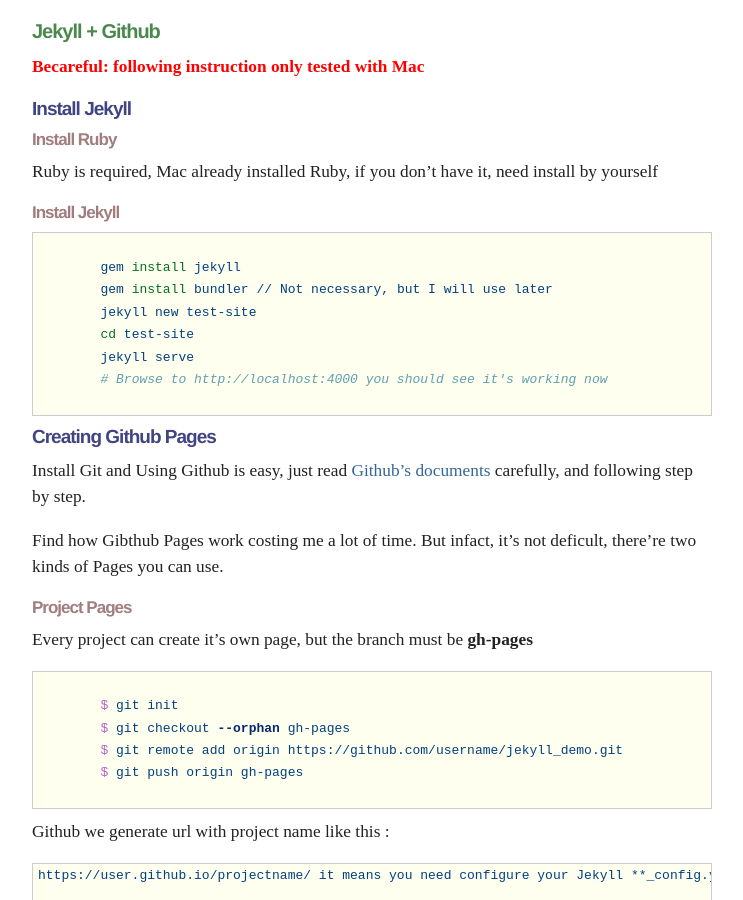
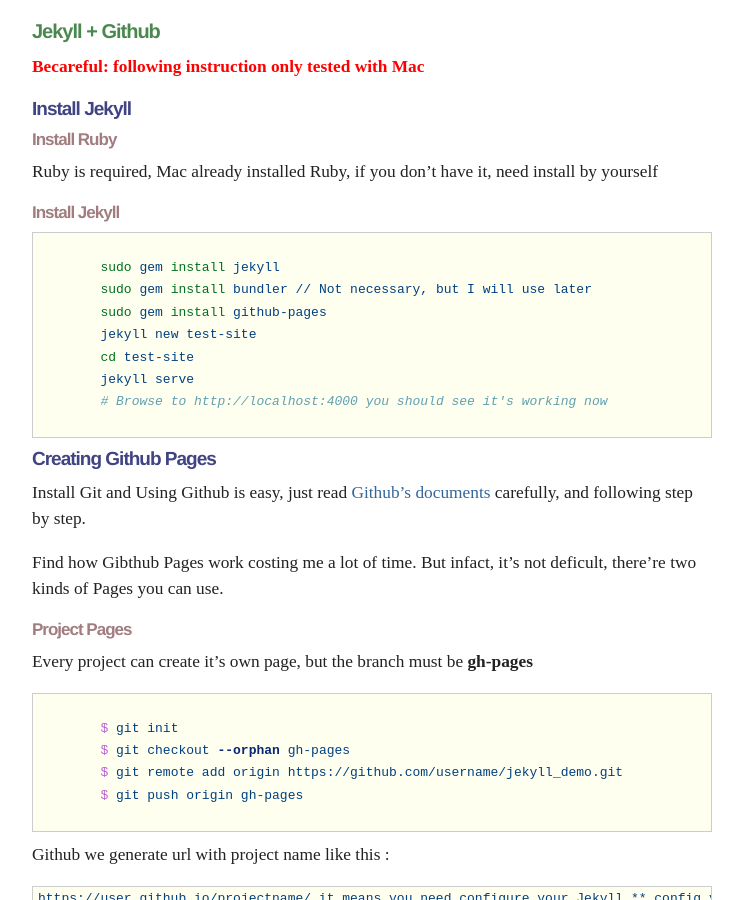
Before and after one commit to villim/villim.github.io, a Jekyll site: the page built from _posts/2014-06-12-write-blog-as-programmer.md, in a window 1280 px wide and 900 px high, scrolled down 1072 px. Shown: the whole window, without its empty margins (143-886 px from the left). Built offline with Jekyll 4.4.1, drawn with Linux system fonts in a browser that asks for light colours; nearby versions of some CDN libraries; Markdown is read by kramdown in place of the engine named in the settings.

Commit message:
update jekyll install instruction

```diff
--- a/_posts/2014-06-12-write-blog-as-programmer.md
+++ b/_posts/2014-06-12-write-blog-as-programmer.md
@@ -43,8 +43,9 @@
 ##### Install Jekyll
 {% highlight bash %}
 
-	gem install jekyll
-	gem install bundler // Not necessary, but I will use later
+	sudo gem install jekyll
+	sudo gem install bundler // Not necessary, but I will use later
+	sudo gem install github-pages
 	jekyll new test-site
 	cd test-site
 	jekyll serve
```
